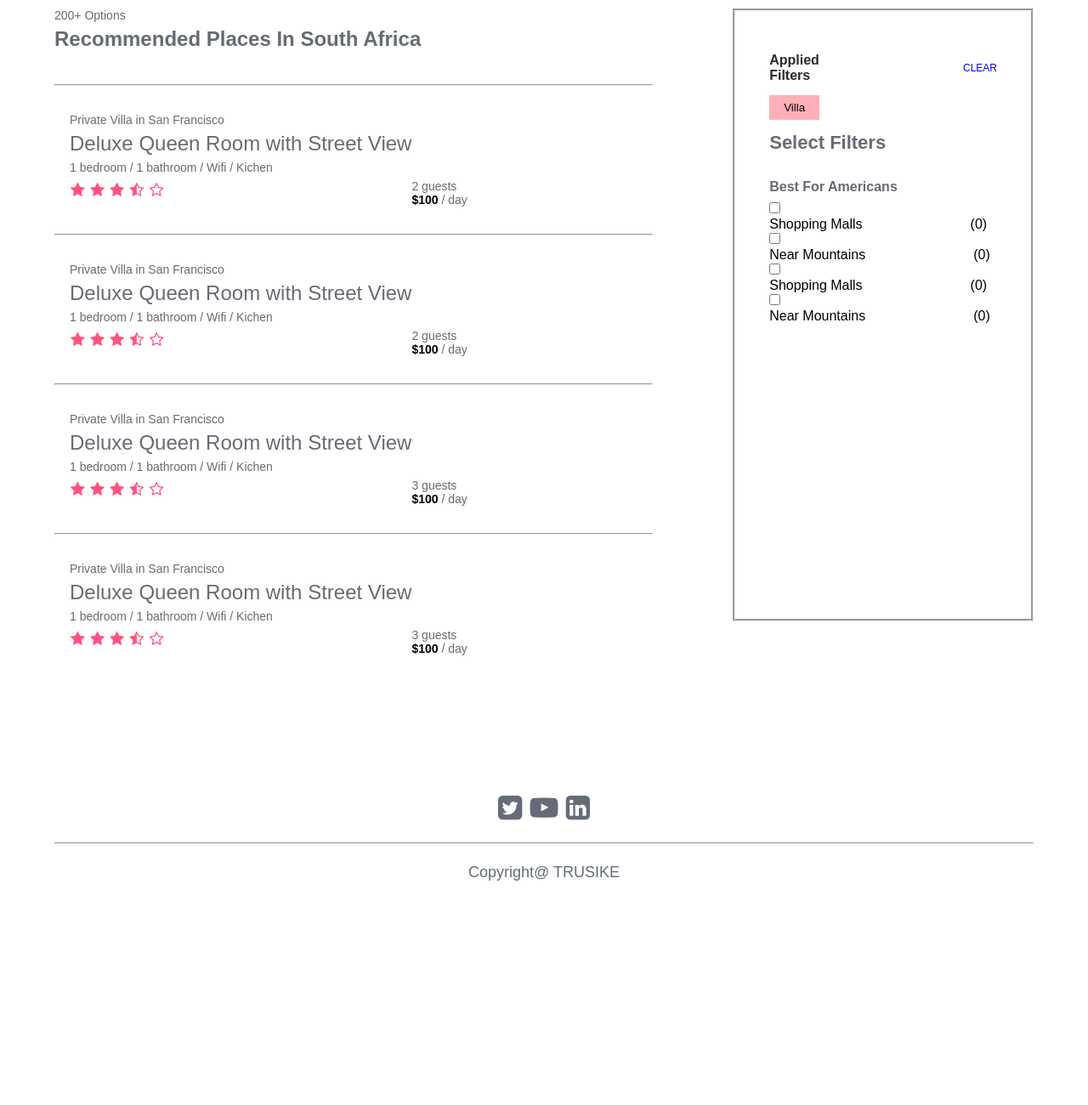
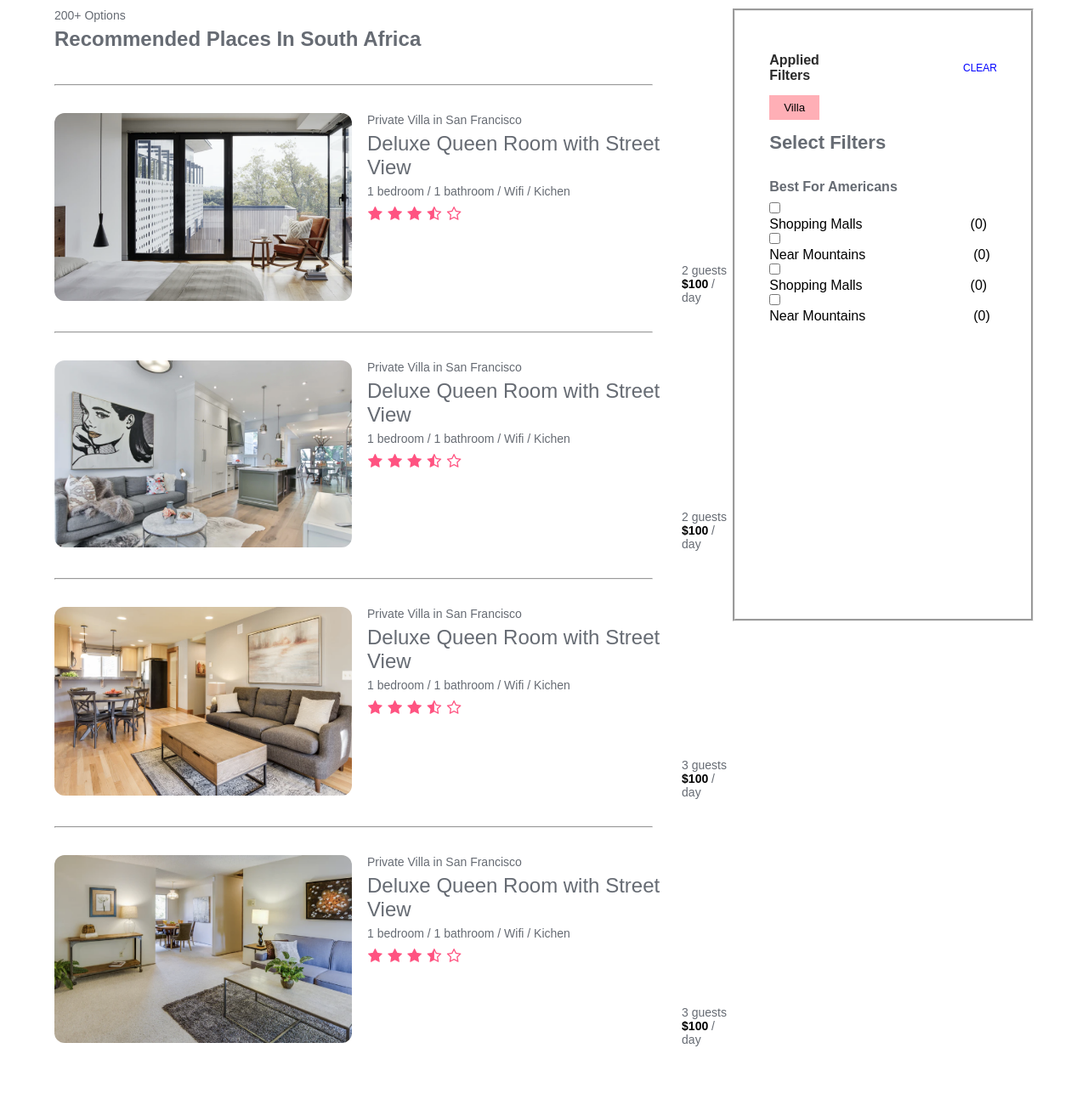
Before and after one commit to terrencerusike/Staybnb, a plain HTML site: page travel.html in a window 1280 px wide. Shown: the part 140-1440 px from the top of the page at 85% size. Before the commit the page ends 1177 px from the top, so only its background shows below. Drawn offline with Linux system fonts and the light colour scheme; the site is published under a folder, as on GitHub Pages, so addresses that start at the root find nothing.

Commit message:
Update travel.html

```diff
--- a/travel.html
+++ b/travel.html
@@ -29,7 +29,7 @@
         <hr />
         <div class="p_all_left">
           <div class="p_left_side_info">
-            <img src="/images/image-s1.png" alt="" />
+            <img src="images/image-s1.png" alt="" />
           </div>
 
           <div class="p_felt_details">
@@ -53,7 +53,7 @@
 
         <div class="p_all_left">
           <div class="p_left_side_info">
-            <img src="/images/house-1.png" alt="" />
+            <img src="images/house-1.png" alt="" />
           </div>
 
           <div class="p_felt_details">
@@ -77,7 +77,7 @@
 
         <div class="p_all_left">
           <div class="p_left_side_info">
-            <img src="/images/house-2.png" alt="" />
+            <img src="images/house-2.png" alt="" />
           </div>
 
           <div class="p_felt_details">
@@ -101,7 +101,7 @@
 
         <div class="p_all_left">
           <div class="p_left_side_info">
-            <img src="/images/house-3.png" alt="" />
+            <img src="images/house-3.png" alt="" />
           </div>
 
           <div class="p_felt_details">
```
